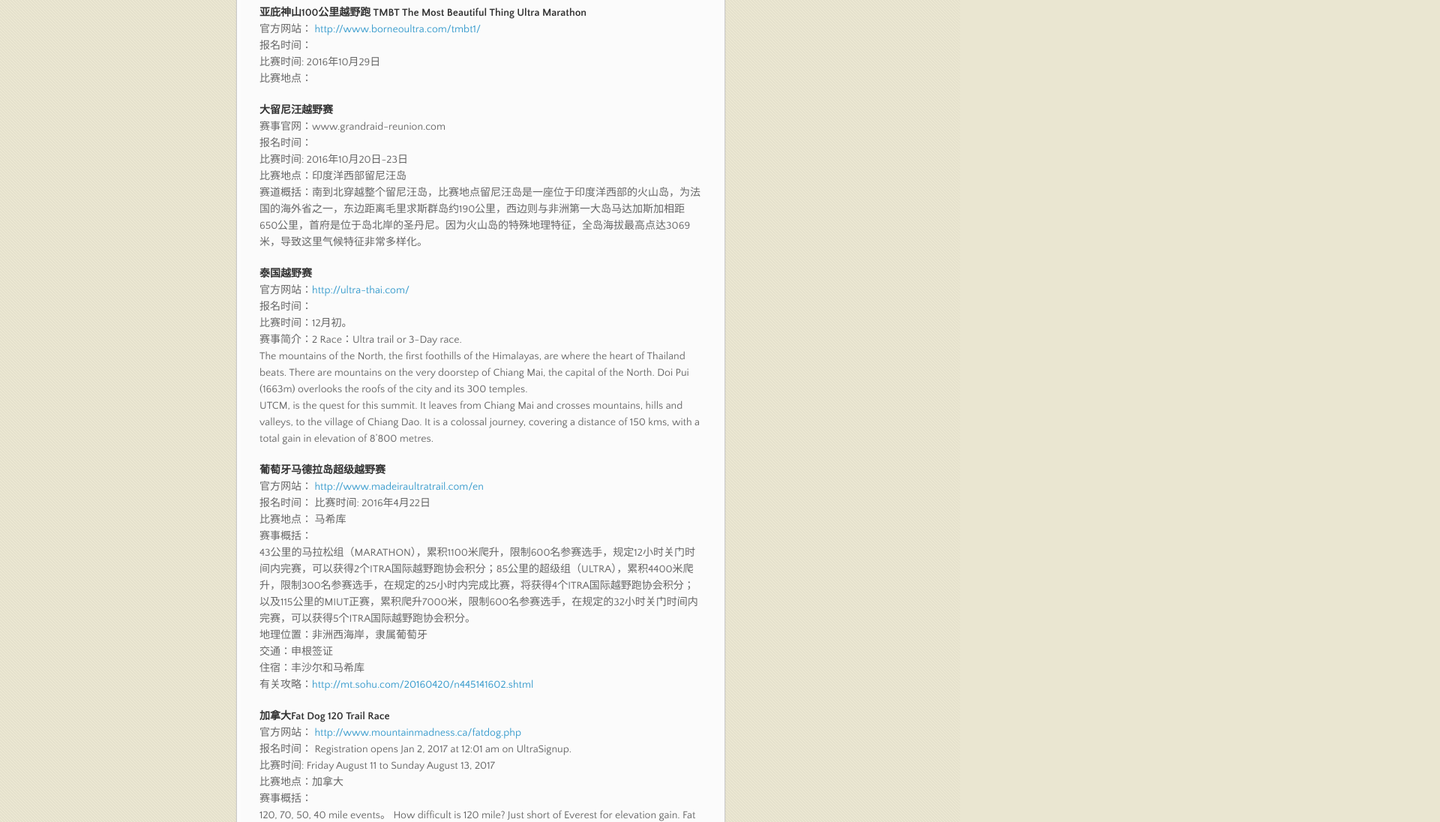
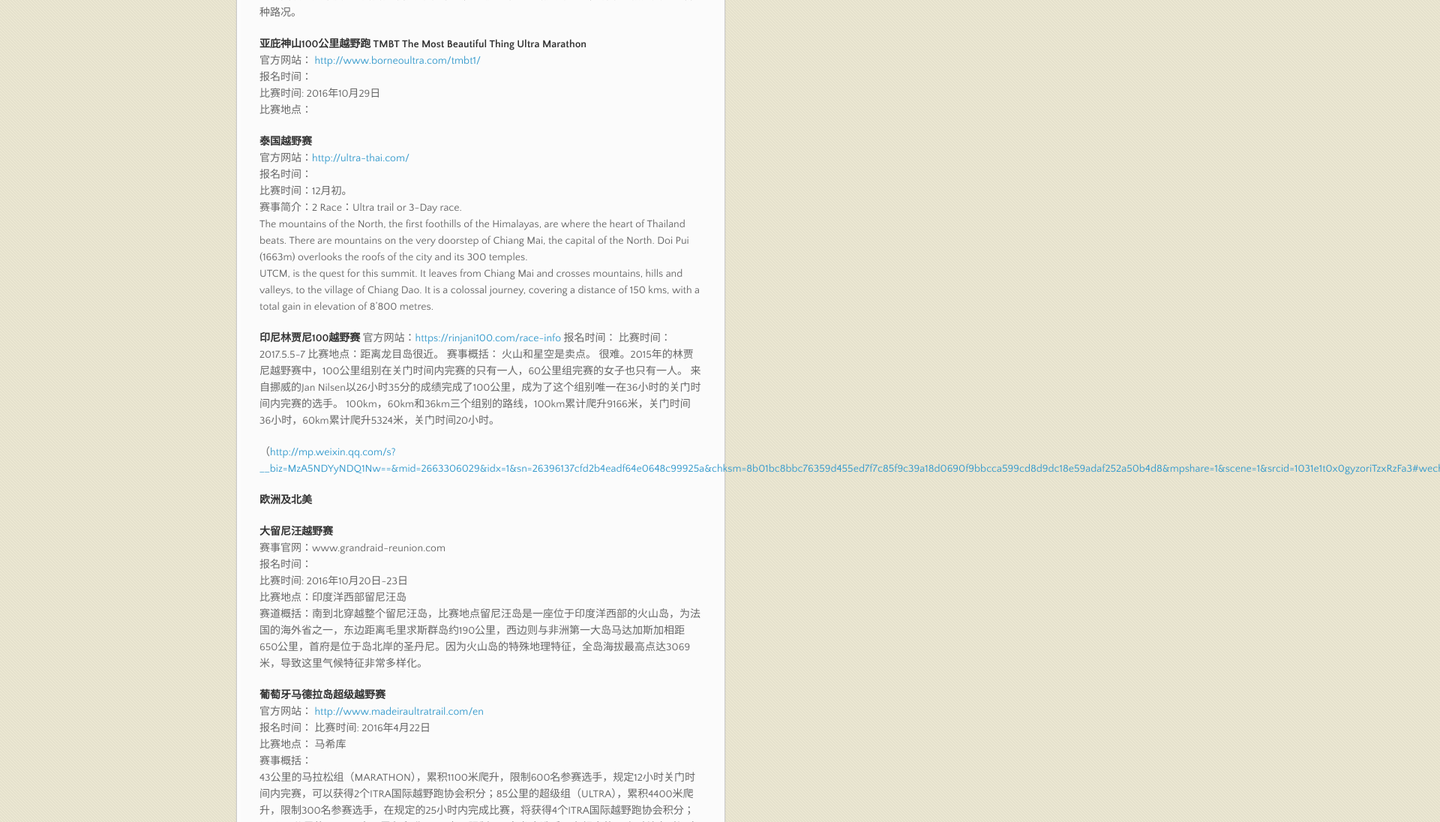
Before and after one commit to sardine2/races, a plain HTML site: page index.html in a window 1280 px wide. Shown: the part 3560-4656 px from the top of the page at 75% size, 1920 px wide, since content can reach past the window. Drawn offline with nearby package versions, Linux system fonts and the light colour scheme.

Commit message:
Create gh-pages branch via GitHub

```diff
--- a/index.html
+++ b/index.html
@@ -161,6 +161,8 @@
 比赛地点：大屿山梅窝<br>
 赛事概括：7公里攀升高达900m，登上大屿之巅—凤凰山(934米)。首5公里经优美山径逐渐攀升抵达心经简林，之后克服2公里陡峭山径和天梯，直达凤凰山山顶衝线(934米)。完赛后可沿凤凰径行往或跑往伯公坳总站（4公里路程）                     </p>
 
+<p><strong>东南亚</strong></p>
+
 <p><strong>韩国50公里越野挑战赛 Korea 50K</strong><br>
 官方网站：<a href="http://www.korea50k.com/">http://www.korea50k.com/</a><br>
 报名时间：2017年11月14日
@@ -185,20 +187,35 @@ UTK59：早上四点半出发，59公里，累计爬升3100米，关门时间12
 比赛时间: 2016年10月29日<br>
 比赛地点：                 </p>
 
-<p><strong>大留尼汪越野赛</strong><br>
-赛事官网：www.grandraid-reunion.com<br>
-报名时间：<br>
-比赛时间: 2016年10月20日-23日<br>
-比赛地点：印度洋西部留尼汪岛<br>
-赛道概括：南到北穿越整个留尼汪岛，比赛地点留尼汪岛是一座位于印度洋西部的火山岛，为法国的海外省之一，东边距离毛里求斯群岛约190公里，西边则与非洲第一大岛马达加斯加相距650公里，首府是位于岛北岸的圣丹尼。因为火山岛的特殊地理特征，全岛海拔最高点达3069米，导致这里气候特征非常多样化。                      </p>
-
 <p><strong>泰国越野赛</strong><br>
 官方网站：<a href="http://ultra-thai.com/">http://ultra-thai.com/</a><br>
 报名时间：<br>
 比赛时间：12月初。<br>
 赛事简介：2 Race：Ultra trail or 3-Day race.<br>
 The mountains of the North, the first foothills of the Himalayas, are where the heart of Thailand beats. There are mountains on the very doorstep of Chiang Mai, the capital of the North. Doi Pui (1663m) overlooks the roofs of the city and its 300 temples.<br>
-UTCM, is the quest for this summit. It leaves from Chiang Mai and crosses mountains, hills and valleys, to the village of Chiang Dao. It is a colossal journey, covering a distance of 150 kms, with a total gain in elevation of 8’800 metres.                  </p>
+UTCM, is the quest for this summit. It leaves from Chiang Mai and crosses mountains, hills and valleys, to the village of Chiang Dao. It is a colossal journey, covering a distance of 150 kms, with a total gain in elevation of 8’800 metres.   </p>
+
+<p><strong>印尼林贾尼100越野赛</strong>
+官方网站：<a href="https://rinjani100.com/race-info">https://rinjani100.com/race-info</a>
+报名时间：
+比赛时间：2017.5.5-7
+比赛地点：距离龙目岛很近。
+赛事概括：
+火山和星空是卖点。
+很难。2015年的林贾尼越野赛中，100公里组别在关门时间内完赛的只有一人，60公里组完赛的女子也只有一人。
+来自挪威的Jan Nilsen以26小时35分的成绩完成了100公里，成为了这个组别唯一在36小时的关门时间内完赛的选手。
+100km，60km和36km三个组别的路线，100km累计爬升9166米，关门时间36小时，60km累计爬升5324米，关门时间20小时。</p>
+
+<p>（<a href="http://mp.weixin.qq.com/s?__biz=MzA5NDYyNDQ1Nw==&amp;mid=2663306029&amp;idx=1&amp;sn=26396137cfd2b4eadf64e0648c99925a&amp;chksm=8b01bc8bbc76359d455ed7f7c85f9c39a18d0690f9bbcca599cd8d9dc18e59adaf252a50b4d8&amp;mpshare=1&amp;scene=1&amp;srcid=1031e1t0x0gyzoriTzxRzFa3#wechat_redirect%EF%BC%89">http://mp.weixin.qq.com/s?__biz=MzA5NDYyNDQ1Nw==&amp;mid=2663306029&amp;idx=1&amp;sn=26396137cfd2b4eadf64e0648c99925a&amp;chksm=8b01bc8bbc76359d455ed7f7c85f9c39a18d0690f9bbcca599cd8d9dc18e59adaf252a50b4d8&amp;mpshare=1&amp;scene=1&amp;srcid=1031e1t0x0gyzoriTzxRzFa3#wechat_redirect）</a></p>
+
+<p><strong>欧洲及北美</strong></p>
+
+<p><strong>大留尼汪越野赛</strong><br>
+赛事官网：www.grandraid-reunion.com<br>
+报名时间：<br>
+比赛时间: 2016年10月20日-23日<br>
+比赛地点：印度洋西部留尼汪岛<br>
+赛道概括：南到北穿越整个留尼汪岛，比赛地点留尼汪岛是一座位于印度洋西部的火山岛，为法国的海外省之一，东边距离毛里求斯群岛约190公里，西边则与非洲第一大岛马达加斯加相距650公里，首府是位于岛北岸的圣丹尼。因为火山岛的特殊地理特征，全岛海拔最高点达3069米，导致这里气候特征非常多样化。 </p>
 
 <p><strong>葡萄牙马德拉岛超级越野赛</strong><br>
 官方网站： <a href="http://www.madeiraultratrail.com/en">http://www.madeiraultratrail.com/en</a><br>
```
Also changed, not shown: params.json (+1 -1 lines).
